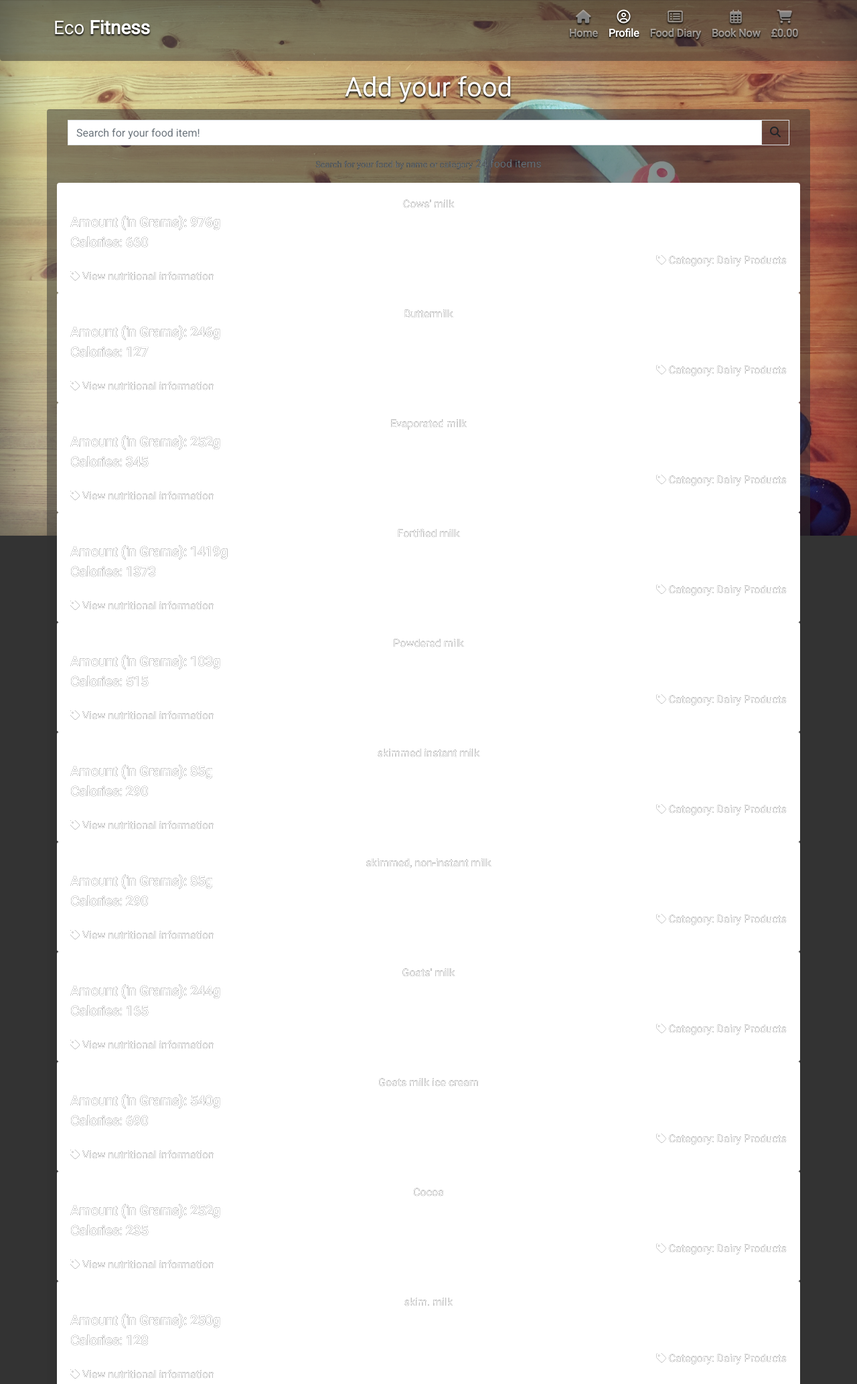
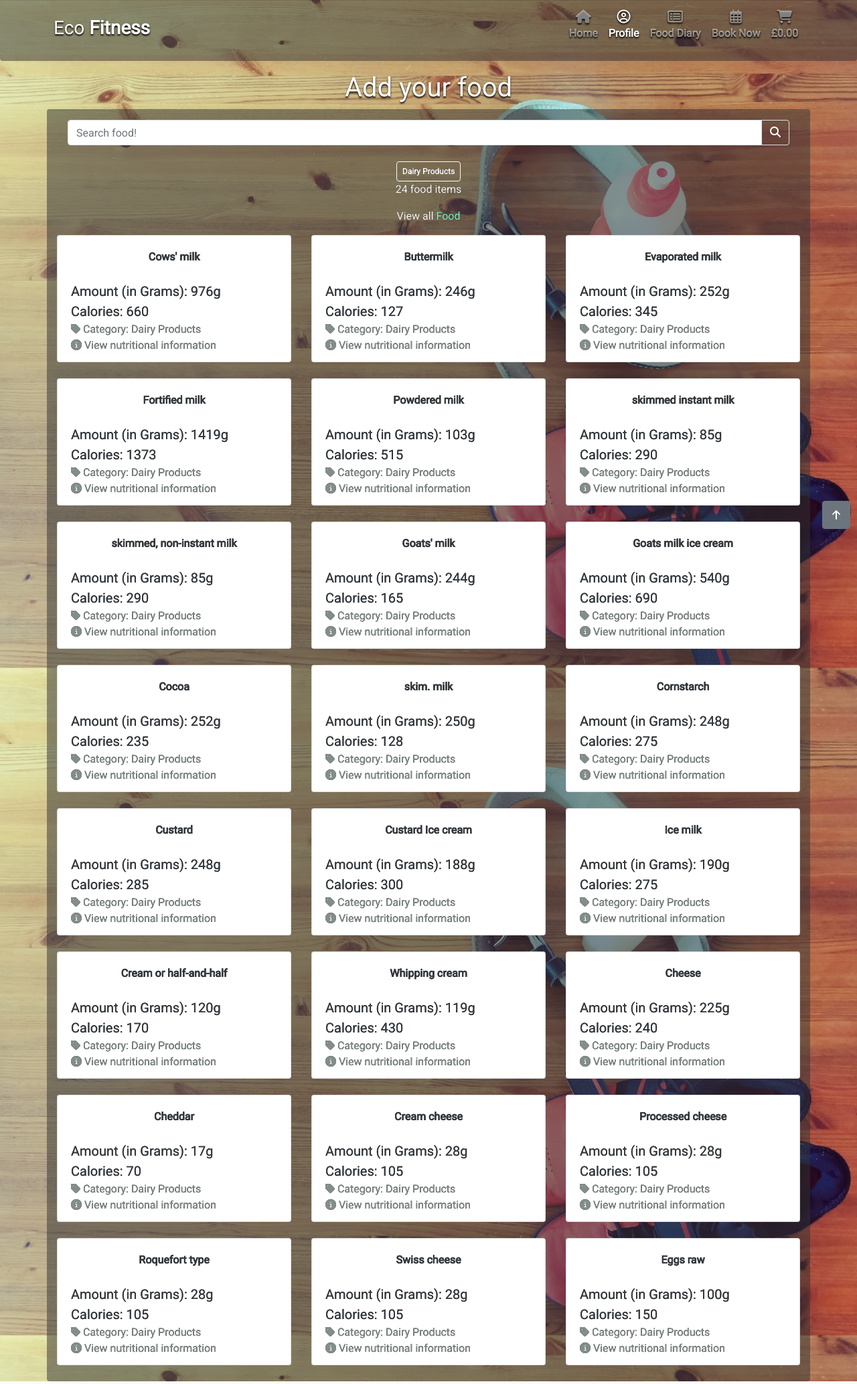
Before and after one commit to Tilly3g/eco-fitness, a Django app: page /foods/?category=dairy_products in a window 1280 px wide. Shown: the top 2067 px of the page at 67% size. Run offline with Django 3.2, Linux system fonts and the light colour scheme; the visitor is signed in with stand-in values (Sample User, id 1); data comes from the database, SQL or seed files in the repository; some libraries are stand-ins or nearby versions.

Commit message:
style all nutrition view

```diff
--- a/home/templates/home/index.html
+++ b/home/templates/home/index.html
@@ -9,10 +9,10 @@
     <div class="container overlay rounded">
         <div class="row">
             <div class="col-12">
-                <p class="lead font-weight-bold">"Being healthy shouldn't cost the Earth!"</p>
+                <p class="lead font-weight-bold p-margin-top">"Being healthy shouldn't cost the Earth!"</p>
                 <p class="font-weight-bold"> At Eco Fitness we believe that you can look after your mind and body whilst also helping preserve our planet. We offer diet and exercise plans from our trained specialists, tailored to your goals as well as saving the environment. We'll help you make eco friendly swaps whilst also improving your health and lifestyle.</p>
                 <p class="font-weight-bold paragraph-margin">You'll meet with one of our professionals either as a one off or on a regular basis, depending on your needs. You can talk through your current lifestyle and your future goals and they'll help you make decisions and plans based on this. A one off session will give you a starting point to go from, what our experts think you should be doing on a daily basis, including exercise and calory intake. If you choose to meet someone on an ongoing basis then this will include full meal and exercise plans, tracking what works and what doesn't and making adjustments over time to keep up with your life and fitness changes.</p>
-                <p class="lead">
+                <p class="lead paragraph-margin">
                     <a href="{% url 'bookings' %}" class="btn btn-lg btn-secondary">Book now!</a>
                 </p>
                 {% if request.user.is_authenticated %}
--- a/nutrition/templates/nutrition/nutrition.html
+++ b/nutrition/templates/nutrition/nutrition.html
@@ -7,16 +7,16 @@
 
 	{% block content %}
 
-        {% if request.user.is_authenticated %}
     <div class="container overlay rounded">
         <div class="row">
+    {% if request.user.is_authenticated %}
             <div class="col-12">
-                     <div class="border-0 w-100 p-3 rounded-0 my-0">
+                <div class="border-0 w-100 p-3 my-0">
                     <form class="form" method="GET" action="{% url 'nutrition' %}">
                         <div class="input-group w-100">
-                                <input class="form-control border border-black rounded-0" type="text" name="q" placeholder="Search for your food item!">
+                            <input class="form-control border border-black" type="text" name="q" placeholder="Search food!">
                             <div class="input-group-append">
-                                    <button class="form-control form-control btn btn-black border border-black rounded-0" type="submit">
+                                <button class="form-control btn btn-white text-white border border-black" type="submit">
                                     <span class="icon">
                                         <i class="fas fa-search"></i>
                                     </span>
@@ -27,49 +27,44 @@
                 </div>
             </div>
             <div class="col-12">
-                {% if current_categories != 'None_None' %}
-                {% for c in all_categories %}
-                    <a class="category-badge text-decoration-none" href="{% url 'nutrition' %}?category={{ c.name }}">
-                        <span class="p-2 mt-2 badge badge-white text-black rounded-0 border border-dark">{{ c.friendly_name }}</span>
+            {% for cat in current_categories %}
+                <a class="category-badge text-decoration-none" href="{% url 'nutrition' %}?category={{ cat.name }}">
+                    <span class="p-2 mt-2 badge badge-white text-white border border-light">{{ cat.friendly_name }}</span>
                 </a>
             {% endfor %}
-                {% else %}
-                {% for cat in current_categories %}
-                            <a class="category-badge text-decoration-none" href="{% url 'nutrition' %}?category={{ cat.name }}">
-                                <span class="p-2 mt-2 badge badge-white text-black rounded-0 border border-dark">{{ cat.friendly_name }}</span>
-                            </a>
-                {% endfor %}
-                {% endif %}
             </div>
 
             <div class="col-12">
-                    <p class="text-muted">
-                        {% if search_term or current_categories != 'None_None' %}
-                        <span class="small">Search for your food by name or category</span>
+                <p class="text-white">
+                    {% if search_term or current_categories is None %}
+                    <span class="text-white">Search for your food by name or category</span>
                     {% endif %}
                     {{ foods|length }} food items{% if search_term %} found for <strong>"{{ search_term }}"</strong>{% endif %}
                 </p>
+                <p class="text-white">
+                    View all <a class="index-link" href="{% url 'nutrition' %}">Food</a>
+                </p>
             </div>
                 {% for food in foods %}
-                    <div class="col-12">
-                        <div class="card h-100 border-0">
+                    <div class="col-sm-6 col-md-6 col-lg-4 text-dark mb-4">
+                        <div class="card h-100 mb-4">
                             <div class="card-body pb-0">
-                                <p class="mb-0">{{ food.Food }}</p>
+                                <p class="mb-0 font-weight-bold">{{ food.Food }}</p>
                             </div>
-                            <div class="card-footer bg-white pt-0 border-0 text-left">
+                            <div class="card-footer bg-white pt-0 border-0 text-left text-dark">
                                 <div class="row">
                                     <div class="col">
-                                        <p class="lead mb-0 text-left font-weight-bold">Amount (in Grams): {{ food.Grams }}g</p>
-                                        <p class="lead mb-0 text-left font-weight-bold">Calories: {{ food.Calories }}</p>
+                                        <p class="lead mb-0 text-left">Amount (in Grams): {{ food.Grams }}g</p>
+                                        <p class="lead mb-0 text-left">Calories: {{ food.Calories }}</p>
                                         {% if food.category %}
-                                            <p class="mb-0 text-right">
+                                            <p class="mb-0 text-left">
                                                 <a href="{% url 'nutrition' %}?category={{ food.category.name }}">
                                                 <i class="fas fa-tag mr-1"></i>Category: {{ food.category.friendly_name }}
                                                 </a>
                                             </p>
                                         {% endif %}
                                         <a href="{% url 'food_item' food.id %}">
-                                            <i class="fas fa-tag mr-1"></i>View nutritional information
+                                            <i class="fas fa-info-circle mr-1"></i>View nutritional information
                                         </a>
                                     </div>
                                 </div>
@@ -77,9 +72,9 @@
                         </div>
                     </div>
                 {% endfor %}
-                <div class="btt-button shadow-sm rounded-0 border border-black">
+                <div class="btt-button btn btn-secondary">
                     <a class="btt-link d-flex h-100">
-                        <i class="fas fa-arrow-up text-black mx-auto my-auto"></i>
+                        <i class="fas fa-arrow-up mx-auto my-auto"></i>
                     </a>
                 </div>
 
--- a/static/css/base.css
+++ b/static/css/base.css
@@ -1,9 +1,13 @@
 /*--- Bootstrap template 'cover' css with own modifications ---*/
 /* Links */
-a,
+a {
+    color: #838d8a;
+}
+
 a:focus,
 a:hover {
-    color: #fff;
+    color: #000;
+    text-decoration: none;
 }
 
 /* Override auto box-sizing from bootstrap */
@@ -16,43 +20,35 @@ a:hover {
 } */
 
 /* Custom default button */
-.btn-secondary,
+/* .btn-secondary,
 .btn-secondary:hover,
 .btn-secondary:focus {
     color: #333;
-    text-shadow: none; /* Prevent inheritance from `body` */
+    text-shadow: none;
     background-color: #fff;
     border: .05rem solid #fff;
 }
-
+*/
 
 /*
  * Base structure
  */
 
 html {
-    height: auto;
+    height: 100%;
     width: 100%;
     background-color: #333;
 }
 
-@media (min-width: 992px) {
-  html,
-  body {
-        height: 100%;
-        top: 0;
-        left: 0;
-  }
-}
 
-body {
+
+body, html {
     background: url("/media/background-original.jpg") no-repeat center center fixed;
     background-size: cover;
     display: -ms-flexbox;
     display: flex;
     color: #fff;
     text-shadow: 0 .1rem .15rem rgb(0, 0, 0);
-    box-shadow: inset 0 0 5rem rgba(0, 0, 0, .5);
     z-index: -2;
     font-family: 'Roboto', sans-serif;
 }
@@ -83,6 +79,20 @@ body {
 
 .heading {
     font-family: 'Catamaran', sans-serif;
+}
+
+.btt-button {
+    height: 42px;
+    width: 42px;
+    position: fixed;
+    bottom: 10px;
+    right: 10px;
+}
+
+.btt-link,
+.update-link,
+.remove-item {
+    cursor: pointer;
 }
 
 /*
@@ -157,7 +167,20 @@ body {
  * Home page
  */
 .paragraph-margin {
-    margin-bottom: 10%;
+    margin-bottom: 2rem;
+}
+
+.p-margin-top {
+    margin-top: 1rem;
+}
+
+.index-link {
+    color:aquamarine;
+}
+
+.index-link:hover,
+.index-link:active {
+    color: #65cfab;
 }
 
 /*
--- a/templates/base.html
+++ b/templates/base.html
@@ -67,7 +67,7 @@
             <header class="masthead mb-auto container-fluid rounded-bottom">
                 <div class="inner">
                     <nav class="navbar navbar-expand-md nav-masthead">
-                        <a href="{% url 'home' %}"><h3 class="masthead-brand mr-auto">Eco <strong>Fitness</strong></h3></a>
+                        <a href="{% url 'home' %}"><h3 class="masthead-brand text-white mr-auto">Eco <strong>Fitness</strong></h3></a>
                         <button class="navbar-toggler text-white custom-button" type="button" data-toggle="collapse" data-target="#navbarSupportedContent" aria-controls="navbarSupportedContent" aria-expanded="false" aria-label="Toggle navigation">
                             <span class="navbar-toggler-icon"><i class="fas fa-chevron-down"></i></span>
                         </button>
@@ -159,18 +159,12 @@
             {% endfor %}
                 </div>
             {% endif %}
-            <div class="d-flex w-100 p-3 mx-auto flex-column">
+            <div class="d-flex w-100 h-100 p-3 mx-auto flex-column">
             {% block page_header %}
             {% endblock %}
 
             {% block content %}
             {% endblock %}
-
-                <footer class="mastfoot mt-auto">
-                    <div class="inner">
-                        <a href="#">Contact</a>
-                    </div>
-                </footer>
             </div>
         </div>
 
```
Lines whose indentation alone changed are shown as unchanged.
